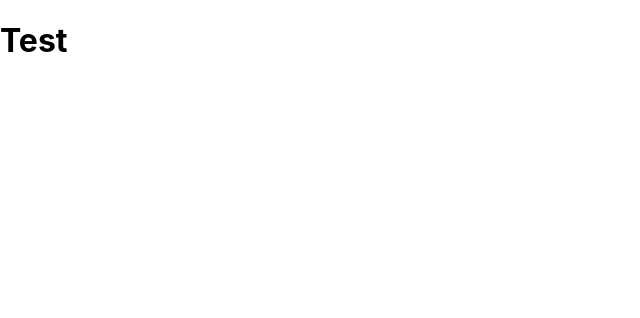
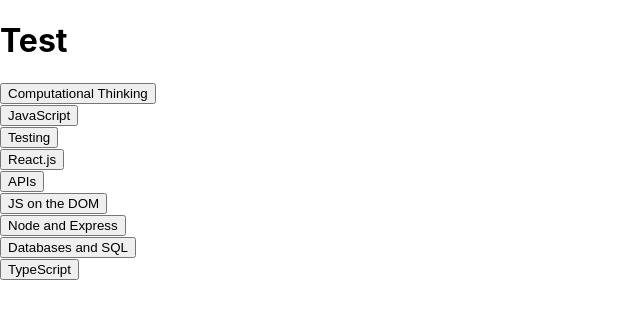
Before and after one commit to SchoolOfCode/bc14_w7_project-frontend-agile-avengers-room-2, a React (Create React App) app in the folder memory-master/: page / in a window 1280 px wide. Shown: the top 318 px of the page, without its empty margins (0-640 px from the left). Built offline with nearby package versions, Linux system fonts and the light colour scheme.

Commit message:
SubjectCard Component Creation

```diff
--- a/memory-master/src/Components/App/App.js
+++ b/memory-master/src/Components/App/App.js
@@ -11,12 +11,16 @@
 - They then honestly log if they got the question right (2 points), wrong (0 points), or partly right (1 point).
 */
 
+const subjectList = ["Computational Thinking", "JavaScript", "Testing", "React.js","APIs", "JS on the DOM", "Node and Express","Databases and SQL", "TypeScript"];
+
 function App() {
   return (
     <main>
       <h1>Test</h1>
       <Form />
-      <SubjectCard />
+      {subjectList.map((item)=>{
+        return (<SubjectCard subject={item}/>)
+      })}
       <QuestionCard />
     </main>
   );
--- a/memory-master/src/Components/SubjectCard/SubjectCard.js
+++ b/memory-master/src/Components/SubjectCard/SubjectCard.js
@@ -1,11 +1,15 @@
+
+/* - Set a hardcoded array for the subjects that we want to show within the SubjectCard 'tiles' (subjectList). This will be held in app.js.
+- For each item in the array, we want to return a button.
+- Use the .map() method to iterate over the subjectList array and output a SubjectCard component for each index.
+*/
 
 
+function SubjectCard ({subject}) {
+    return (
+    <div className="Subject-Card-div">
+    <button>{subject}</button>
 
-
-function SubjectCard () {
-    return (<div className="Subject-Card-div"></div>)
+    </div>)
 }
-
-
-
 export default SubjectCard
```
Also changed, not shown: memory-master/src/Components/SubjectCard/cardDeckDesign.png (added).
